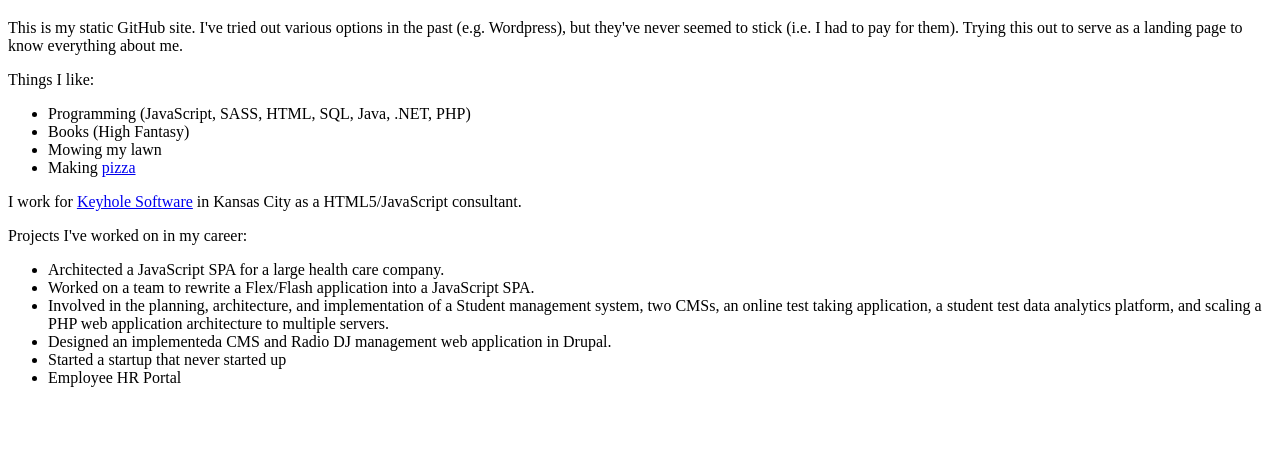
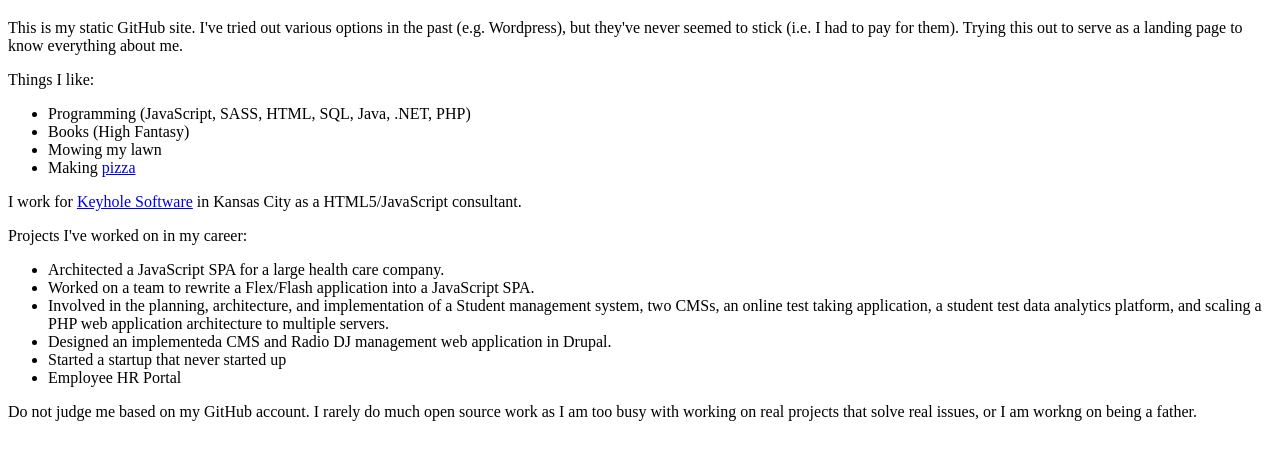
Before and after one commit to zgardner/zgardner.github.io, a plain HTML site: page index.html in a window 1280 px wide. Shown: the part 61-520 px from the top of the page. Drawn offline with Linux system fonts and the light colour scheme.

Commit message:
Added disclaimer about github.

```diff
--- a/index.html
+++ b/index.html
@@ -51,5 +51,8 @@
 				</li>
 			</ul>
 		</p>
+		<p>
+			Do not judge me based on my GitHub account. I rarely do much open source work as I am too busy with working on real projects that solve real issues, or I am workng on being a father.
+		</p>
 	</body>
 </html>
```
